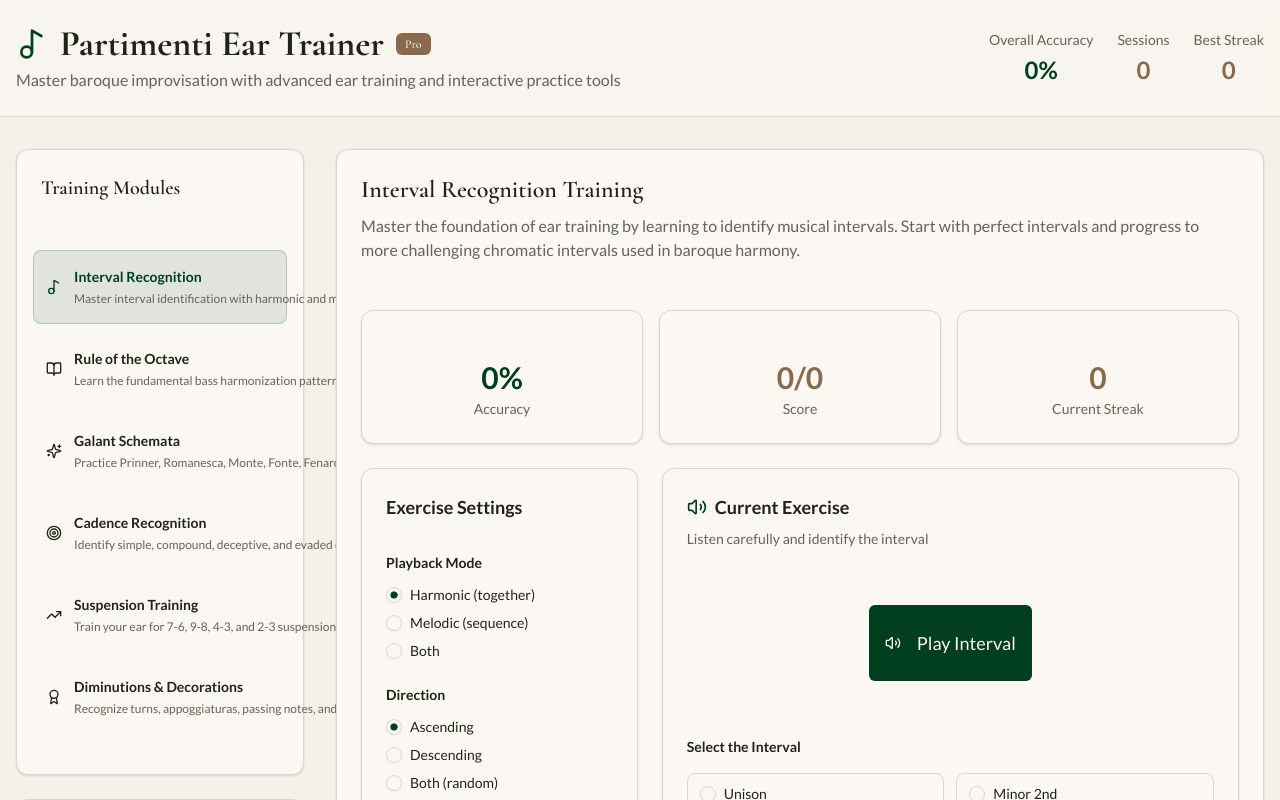
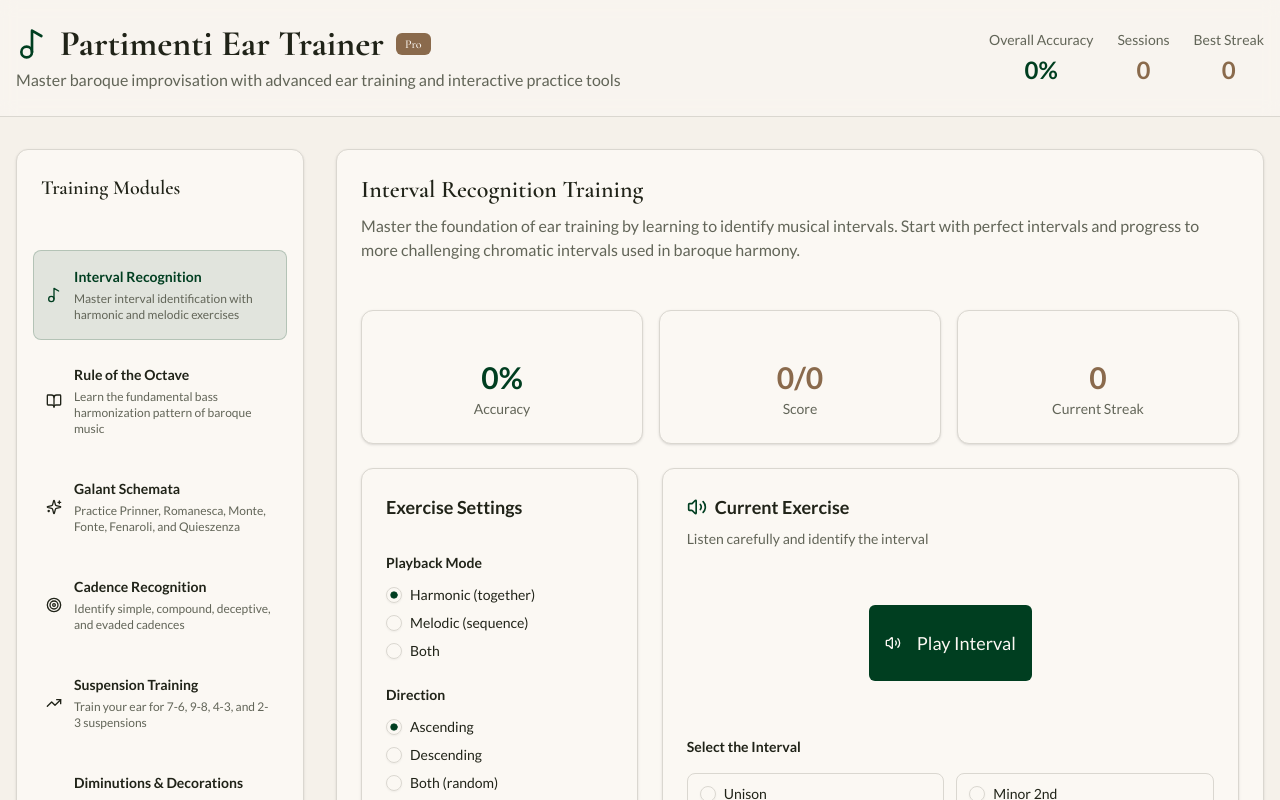
Before and after one commit to bbqrobhaz/ClassicalPartimentiBeginner, a Next.js app: page / in a window 1280 px wide. Shown: the top 800 px of the page. Built offline with nearby package versions, Linux system fonts and the light colour scheme.

Commit message:
fix: fix text overflow in module descriptions
Add `whitespace-normal` and `w-full` for proper text wrapping.

#VERCEL_SKIP

Co-authored-by: null <138902676+bbqrobhaz@users.noreply.github.com>

```diff
--- a/app/page.tsx
+++ b/app/page.tsx
@@ -186,9 +186,11 @@ export default function PartimentiTrainer() {
                       `}
                     >
                       <Icon className="w-5 h-5 flex-shrink-0" />
-                      <div className="flex-1 min-w-0 space-y-1 text-left">
-                        <div className="font-semibold text-sm break-words">{module.name}</div>
-                        <div className="text-xs text-muted-foreground break-words">{module.description}</div>
+                      <div className="flex-1 min-w-0 space-y-1 text-left w-full">
+                        <div className="font-semibold text-sm break-words whitespace-normal">{module.name}</div>
+                        <div className="text-xs text-muted-foreground break-words whitespace-normal w-full">
+                          {module.description}
+                        </div>
                       </div>
                     </Button>
                   )
```
